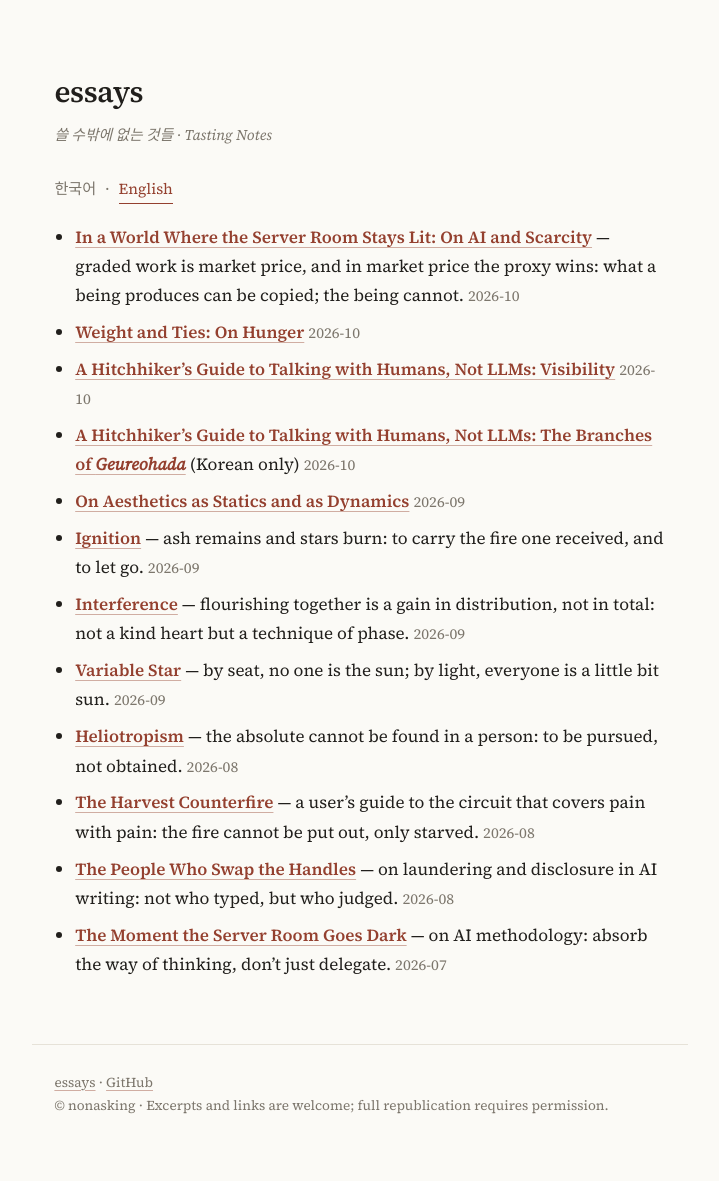
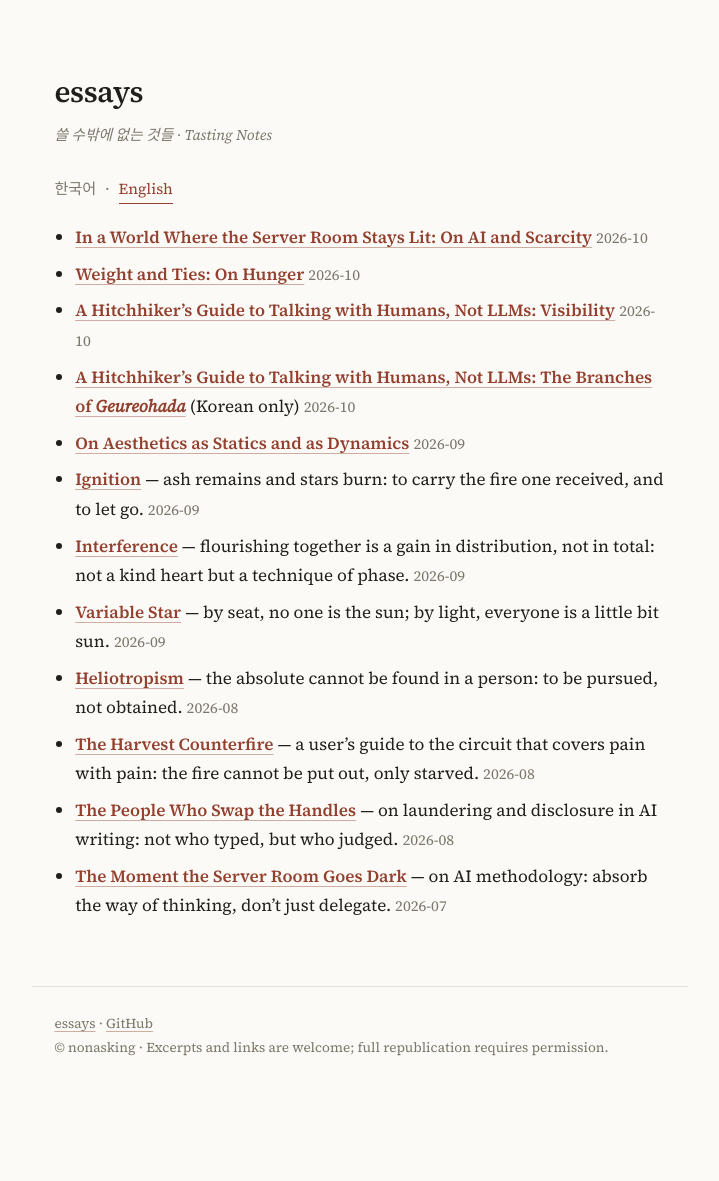
Before and after one commit to nonasking/essays, a Jekyll site: the page built from index.md, in a window 1280 px wide. Shown: the whole page, without its empty margins (280-999 px from the left). Built offline with Jekyll 4.4.1, drawn with Linux system fonts in a browser that asks for light colours; after the commit the page ends 1123 px from its top, so only the background shows below that.

Commit message:
Server Room Lit: drop subtitle from listings
Co-Authored-By: Claude Fable 5.1 <noreply@anthropic.com>
Claude-Session: https://claude.ai/code/session_01XfD6Hs6dTU4964Jb5Wap4j

```diff
--- a/index.md
+++ b/index.md
@@ -32,7 +32,7 @@ description: 쓸 수밖에 없는 것들 · Tasting Notes
 
 <div class="list-en" lang="en" markdown="1">
 
-- **[In a World Where the Server Room Stays Lit: On AI and Scarcity](./server-room-lit/en/)** — graded work is market price, and in market price the proxy wins: what a being produces can be copied; the being cannot. <small>2026-10</small>
+- **[In a World Where the Server Room Stays Lit: On AI and Scarcity](./server-room-lit/en/)** <small>2026-10</small>
 - **[Weight and Ties: On Hunger](./weight-and-ties/en/)** <small>2026-10</small>
 - **[A Hitchhiker's Guide to Talking with Humans, Not LLMs: Visibility](./visibility/en/)** <small>2026-10</small>
 - **[A Hitchhiker's Guide to Talking with Humans, Not LLMs: The Branches of *Geureohada*](./ways-of-saying-so/)** (Korean only) <small>2026-10</small>
```
Also changed, not shown: other parts of index.md (+1 -1 lines), README.md.
